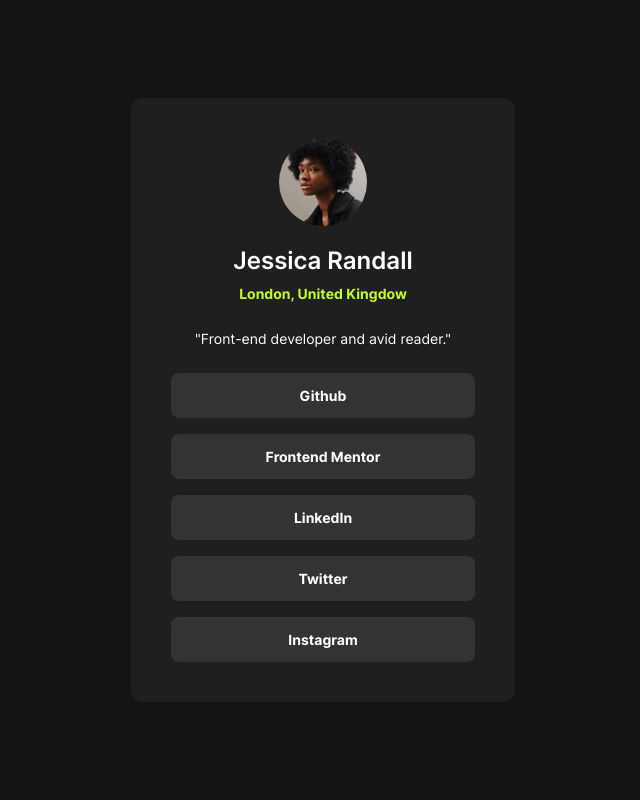
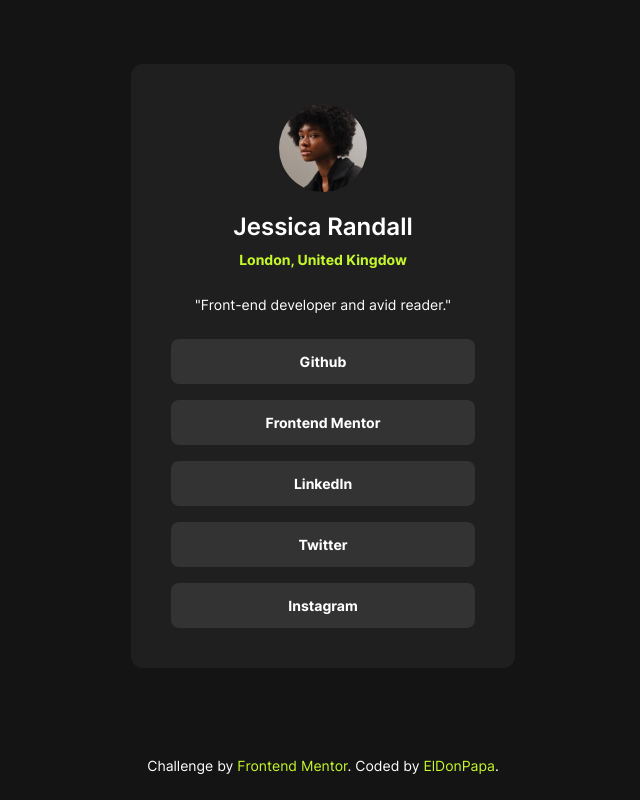
Before and after one commit to ElDonPapa/fm_social-links-profile, a website built with Vite: page index.html in a window 1280 px wide. Shown: the whole page, without its empty margins (317-957 px from the left). Built offline with nearby package versions, Linux system fonts and the light colour scheme.

Commit message:
feat: add attribution footer

```diff
--- a/index.html
+++ b/index.html
@@ -28,9 +28,9 @@
       </div>
     </div>
   </main>
-  <!--<div class="attribution">-->
-  <!--  Challenge by <a href="https://www.frontendmentor.io?ref=challenge" target="_blank">Frontend Mentor</a>. -->
-  <!--  Coded by <a href="#">Your Name Here</a>.-->
-  <!--</div>-->
+  <footer>
+    <p>Challenge by <a href="https://www.frontendmentor.io?ref=challenge" target="_blank">Frontend Mentor</a>.
+    Coded by <a href="https://www.frontendmentor.io/profile/ElDonPapa">ElDonPapa</a>.</p>
+  </footer>
 </body>
 </html>
--- a/style.css
+++ b/style.css
@@ -30,6 +30,7 @@
 
     --fs-500: 1.5rem;
     --fs-300: 0.875rem;
+    --fs-100: 0.75rem;
 
     --space-500: 2.5rem;
     --space-300: 1.5rem;
@@ -91,16 +92,20 @@ table {
 /*CSS RESET*/
 
 body {
+    display: flex;
+    flex-direction: column;
     background-color: var(--grey-900);
     font-family: "Inter";
     line-height: 150%;
     font-size: var(--fs-300);
     color: white;
     padding: 0 var(--space-300);
+    height: 100vh;
 }
 
 main {
     display: flex;
+    flex-grow: 1;
     justify-content: center;
     align-items: center;
     height: 100vh;
@@ -170,8 +175,26 @@ main {
     background-color: var(--green);
 }
 
+footer {
+    text-align: center;
+    padding: var(--space-300);
+}
+
+footer a {
+    color: var(--green);
+    text-decoration: none;
+}
+
+footer a:hover {
+    text-decoration: underline;
+}
+
 @media screen and (width <= 425px) {
     .card {
         padding: var(--space-300);
     }
+
+    footer {
+        font-size: var(--fs-100);
+    }
 }
```
